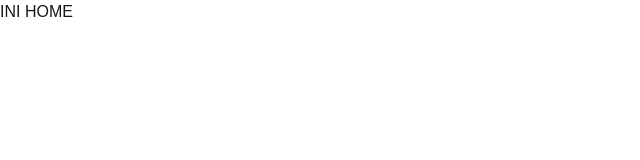
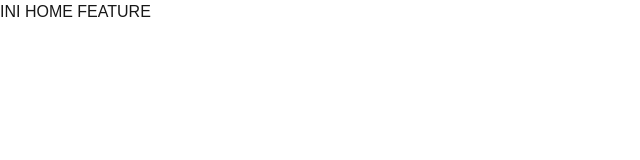
Before and after one commit to FauziSeptians/explore-git-graph, a Next.js app: page / in a window 1280 px wide. Shown: the top 160 px of the page, without its empty margins (0-640 px from the left). Built offline with nearby package versions, Linux system fonts and the light colour scheme.

Commit message:
Merge pull request #1 from FauziSeptians/FZI_FEATURE_HOME
feat: feature home

```diff
--- a/src/app/page.tsx
+++ b/src/app/page.tsx
@@ -1,6 +1,6 @@
 
 export default function Home() {
   return (
-    <div>INI HOME</div>
+    <div>INI HOME FEATURE</div>
   );
 }
```
